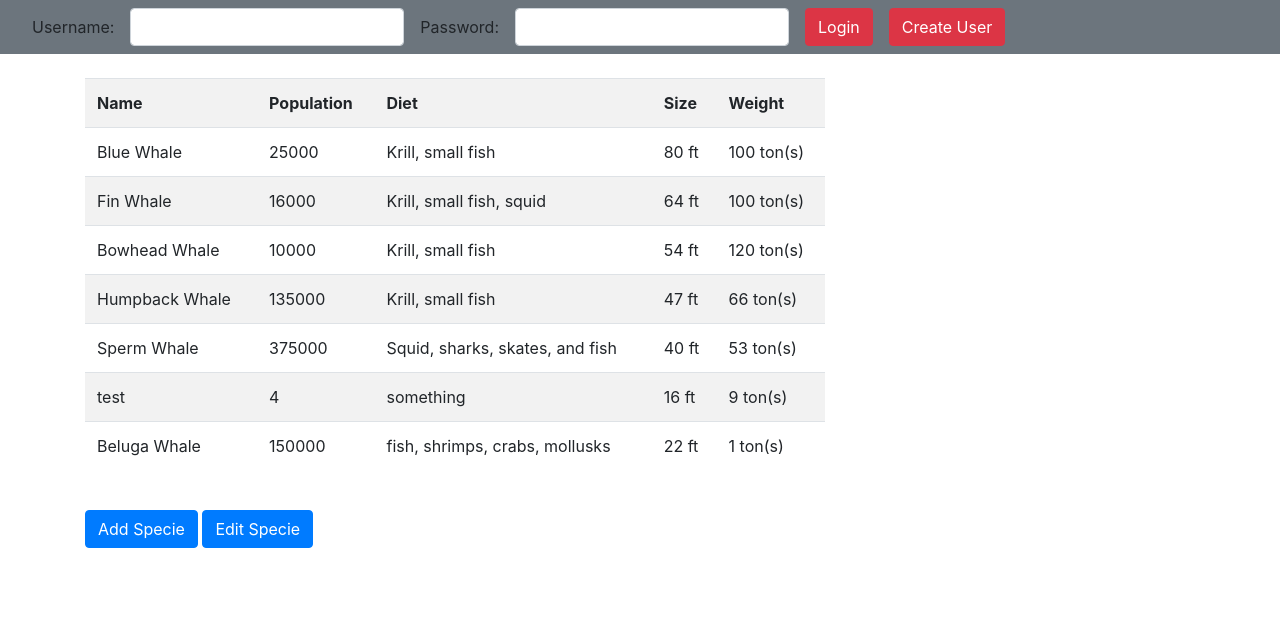
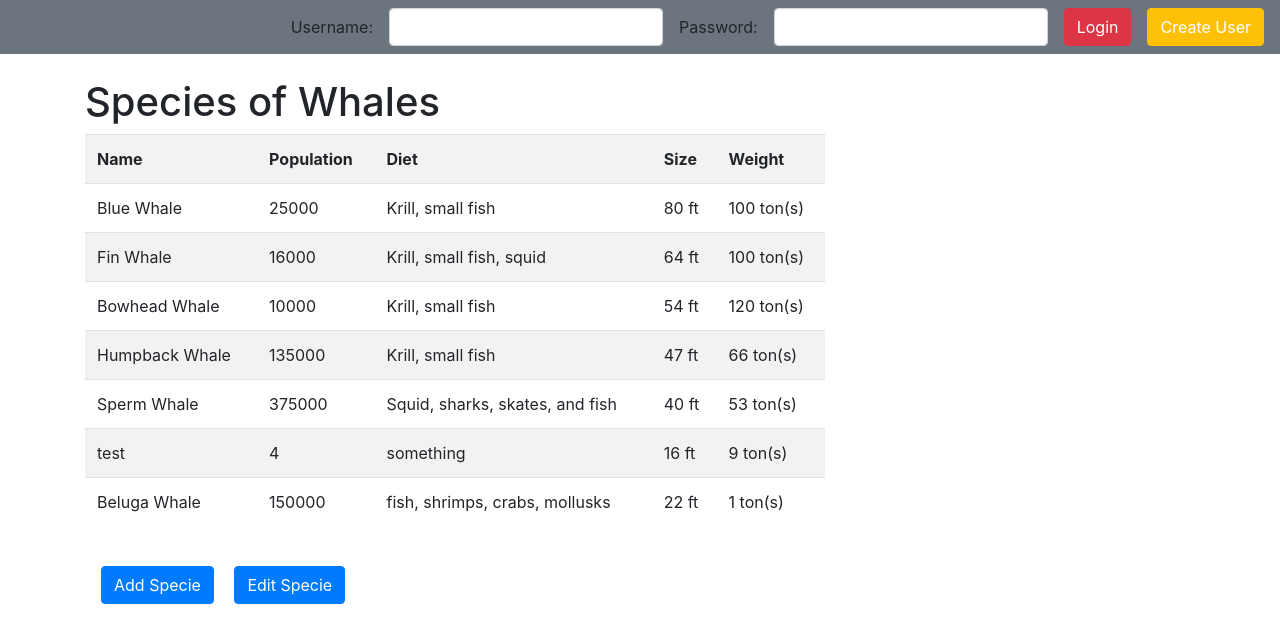
Before and after one commit to willilai/DjangoProject, a Django app: page /index/ in a window 1280 px wide. Shown: the top 643 px of the page. Run offline with Django 3.2, Linux system fonts and the light colour scheme; some libraries are stand-ins or nearby versions.

Commit message:
Made minor styling changes and added comments

```diff
--- a/mysite/WhaleProfiles/templates/WhaleProfiles/index.html
+++ b/mysite/WhaleProfiles/templates/WhaleProfiles/index.html
@@ -12,20 +12,22 @@
   <body>
     <!-- creates a navbar -->
     <nav class="navbar navbar-expand-sm bg-secondary ">
+      <!-- only displays if the user is logged in -->
       {% if user.is_authenticated %}
-      <ul class="navbar-nav navbar-right">
-        <h3 style="margin-left: 1em;">Welcome, {{ user.username }}</h3>
+      <ul class="navbar-nav navbar-right ml-auto">
+        <h3>Welcome, {{ user.username }}</h3>
 
+        <!-- lets the user logout -->
         <form style="margin-left: 1em;" method="POST">
           {% csrf_token %}
           <input type="hidden" name="logout" value="logout"></input>
           <button type="submit" class="btn btn-danger">Logout</button>
         </form>
       </ul>
+      <!-- only dislays if the user isn't logged in -->
       {% else %}
-
-      <!-- holds the links to the four different pages -->
-      <ul class="navbar-nav pull-right">
+      <ul class="navbar-nav pull-right ml-auto">
+        <!-- collects data from the user -->
         <form method="POST">
           {% csrf_token %}
 
@@ -38,13 +40,15 @@
               <label style="margin-left: 1em;" for="inputPassword">Password: </label>
               <input style="margin-left: 1em;" type="password" class="form-control" name="inputPassword" id="inputPassword" />
 
+              <!-- a button to send the username and password the user entered -->
               <button style="margin-left: 1em;" type="submit" class="btn btn-danger">Login</button>
             </div>
         </form>
       </ul>
       {% endif %}
 
-      <button type="button" class="btn btn-danger" style="margin-left: 1em;">
+      <!-- a button the user can click that goes to a new page to create a new user -->
+      <button type="button" class="btn btn-warning" style="margin-left: 1em;">
         <a href="/WhaleProfiles/createUser" style="color:white">
           Create User
         </a>
@@ -54,6 +58,10 @@
 
     <div class="container">
       <div>
+        <h1>
+          Species of Whales
+        </h1>
+        <!-- a table that displays all the species of whales in the database -->
         <table class="col-6 col-sm-4 col-lg-8 table table-striped">
             <thread class = "thead-light">
               <tr>
@@ -78,12 +86,14 @@
       </div>
 
       <div>
-        <button type="button" class="btn btn-primary">
+        <!-- a button to a new page where the user can add a new species -->
+        <button type="button" class="btn btn-primary" style="margin-left: 1em;">
           <a href="/WhaleProfiles/addSpecie" style="color:white">
             Add Specie
           </a>
         </button>
-        <button type="button" class="btn btn-primary">
+        <!-- a button to a new page where the user can edit an existing species -->
+        <button type="button" class="btn btn-primary" style="margin-left: 1em;">
           <a href="/WhaleProfiles/editSpecie" style="color:white">
             Edit Specie
           </a>
```
Also changed, not shown: mysite/WhaleProfiles/templates/WhaleProfiles/addSpecie.html (+16 -4 lines), mysite/WhaleProfiles/templates/WhaleProfiles/createUser.html (+24 -8 lines), mysite/WhaleProfiles/templates/WhaleProfiles/editSpecie.html (+17 -4 lines), mysite/WhaleProfiles/views.py (+39 -14 lines), mysite/db.sqlite3.
